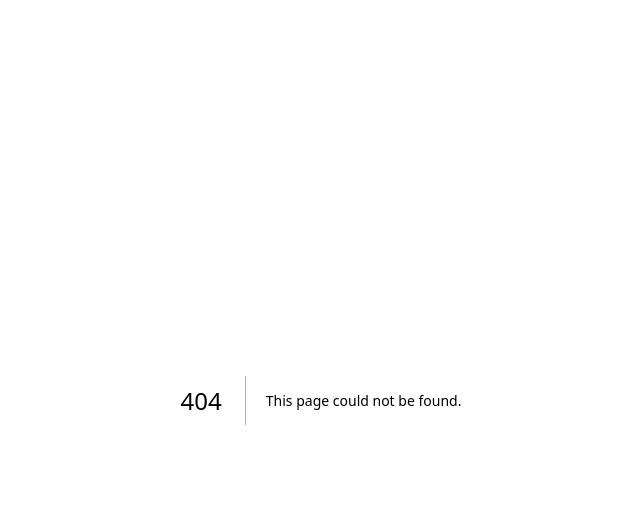
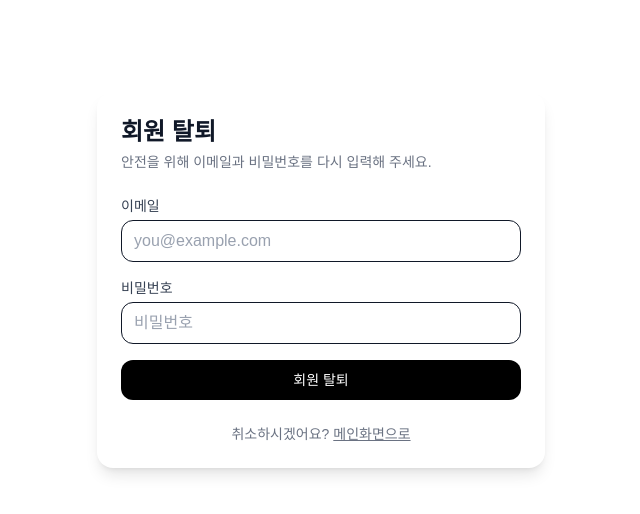
Before and after one commit to prgrms-be-devcourse/NBE7-9-1-Team03, a Next.js app in the folder coffee-front/: page /quit in a window 1280 px wide. Before the commit this address had no page. Shown: the top 514 px of the page, without its empty margins (319-959 px from the left). Built offline with nearby package versions, Linux system fonts and the light colour scheme; no server answers.

Commit message:
feat: 회원 탈퇴 기능 추가 : h2-console 에서 문제없음

```diff
--- /dev/null
+++ b/coffee-front/src/app/quit/done/page.tsx
@@ -0,0 +1,23 @@
+"use client";
+
+import Link from "next/link";
+import {useState} from "react";
+
+export default function QuitDonePage() {
+    const [status, setStatus] = useState<"loading" | "success" | "error">("loading");
+    const [msg, setMsg] = useState<string>("");
+    return (
+        <div className="min-h-[60vh] flex items-center justify-center p-6">
+            <div className="w-full max-w-md rounded-2xl shadow-lg p-6 bg-white text-gray-900">
+                <h1 className="text-2xl font-semibold mb-4">회원 탈퇴</h1>
+
+                <>
+                    <p className = "mb-4 text-green-600">{msg || "회원 탈퇴가 완료되었습니다."}</p>
+                    <Link href="/login" className="underline">
+                            로그인 페이지로 돌아가기
+                    </Link>
+                </>
+            </div>
+        </div>
+    );
+}
--- /dev/null
+++ b/coffee-front/src/app/quit/page.tsx
@@ -0,0 +1,120 @@
+"use client";
+
+import { useState } from "react";
+import { useRouter } from "next/navigation";
+
+const API = process.env.NEXT_PUBLIC_API_BASE ?? "/api";
+const EMAIL_RE = new RegExp("^[A-Za-z0-9._%+-]+@[A-Za-z0-9.-]+\\.[A-Za-z]{2,6}$");
+
+export default function QuitPage() {
+    const router = useRouter();
+    const [email, setEmail] = useState("");
+    const [password, setPassword] = useState("");
+
+    const [loading, setLoading] = useState(false);
+    const [error, setError] = useState<string | null>(null);
+
+    async function handleSubmit(e: React.FormEvent<HTMLFormElement>) {
+        e.preventDefault();
+        setError(null);
+
+        if (!EMAIL_RE.test(email)) {
+            setError("올바른 이메일 형식이 아닙니다.");
+            return;
+        }
+        if (password.length < 8) {
+            setError("비밀번호는 8자 이상이어야 합니다.");
+            return;
+        }
+
+        setLoading(true);
+        try {
+            const res = await fetch(`${API}/customer/quit`, {
+                method: "DELETE",
+                headers: { "Content-Type": "application/json" },
+                credentials: "include",
+                body: JSON.stringify({ email, password }),
+            });
+
+            const data = await safeJson(res);
+            const code = data?.resultCode ?? data?.code;
+
+            if (!res.ok || code !== "200") {
+                const msg = data?.message || data?.msg || `회원 탈퇴 실패 (${res.status})`;
+                throw new Error(msg);
+            }
+            router.replace("/quit/done");
+        } catch (err: any) {
+            setError(err?.message ?? "회원 탈퇴 중 오류가 발생했습니다.");
+        } finally {
+            setLoading(false);
+        }
+    }
+
+    return (
+        <div className="min-h-[70vh] flex items-center justify-center p-4">
+            <div className="w-full max-w-md rounded-2xl shadow-lg p-6 bg-white text-gray-900">
+                <h1 className="text-2xl font-semibold mb-1">회원 탈퇴</h1>
+                <p className="text-sm text-gray-500 mb-6">
+                    안전을 위해 이메일과 비밀번호를 다시 입력해 주세요.
+                </p>
+
+                {error && (
+                    <div className="mb-4 rounded-xl border border-red-200 bg-red-50 px-4 py-3 text-sm text-red-600">
+                        {error}
+                    </div>
+                )}
+
+                <form onSubmit={handleSubmit} className="space-y-4">
+                    <div>
+                        <label htmlFor="email" className="block text-sm font-medium mb-1 text-gray-700">
+                            이메일
+                        </label>
+                        <input
+                            id="email"
+                            type="text"
+                            value={email}
+                            onChange={(e) => setEmail(e.target.value)}
+                            className="w-full rounded-xl border px-3 py-2 outline-none focus:ring-2 focus:ring-black/10 bg-white text-gray-900 placeholder:text-gray-400"
+                            placeholder="you@example.com"
+                            required
+                            autoComplete="email"
+                        />
+                    </div>
+
+                    <div>
+                        <label htmlFor="password" className="block text-sm font-medium mb-1 text-gray-700">
+                            비밀번호
+                        </label>
+                        <input
+                            id="password"
+                            type="password"
+                            value={password}
+                            onChange={(e) => setPassword(e.target.value)}
+                            className="w-full rounded-xl border px-3 py-2 outline-none focus:ring-2 focus:ring-black/10 bg-white text-gray-900 placeholder:text-gray-400"
+                            placeholder="비밀번호"
+                            required
+                            autoComplete="current-password"
+                        />
+                    </div>
+
+                    <button
+                        type="submit"
+                        disabled={loading}
+                        className="w-full rounded-xl bg-black text-white py-2.5 text-sm font-medium hover:opacity-90 disabled:opacity-50"
+                    >
+                        {loading ? "처리 중..." : "회원 탈퇴"}
+                    </button>
+                </form>
+
+                <p className="mt-6 text-center text-sm text-gray-500">
+                    취소하시겠어요? <a className="underline" href="/">메인화면으로</a>
+                </p>
+            </div>
+        </div>
+    );
+}
+
+async function safeJson(res: Response) {
+    try { return await res.json(); } catch { return null; }
+}
```
